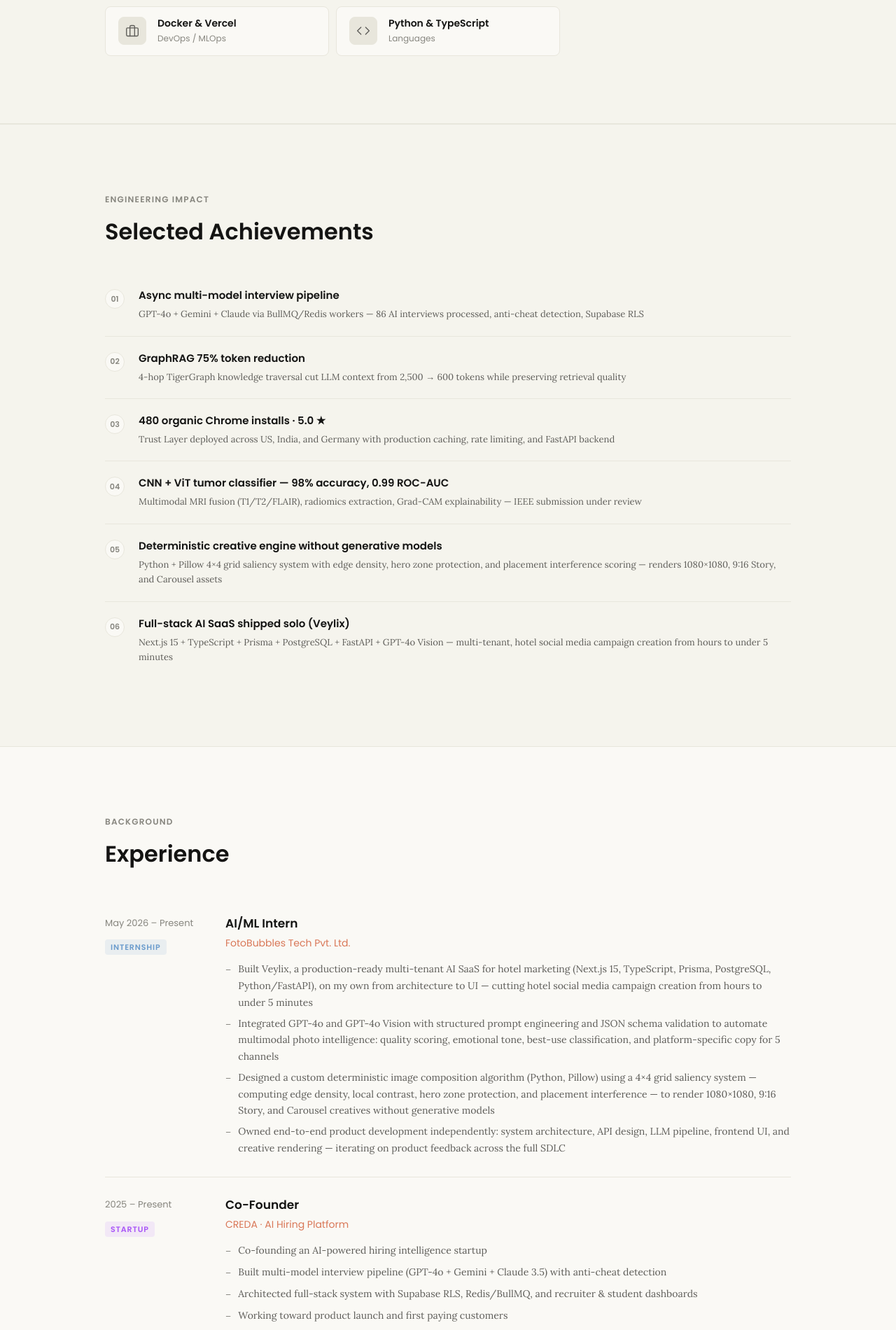
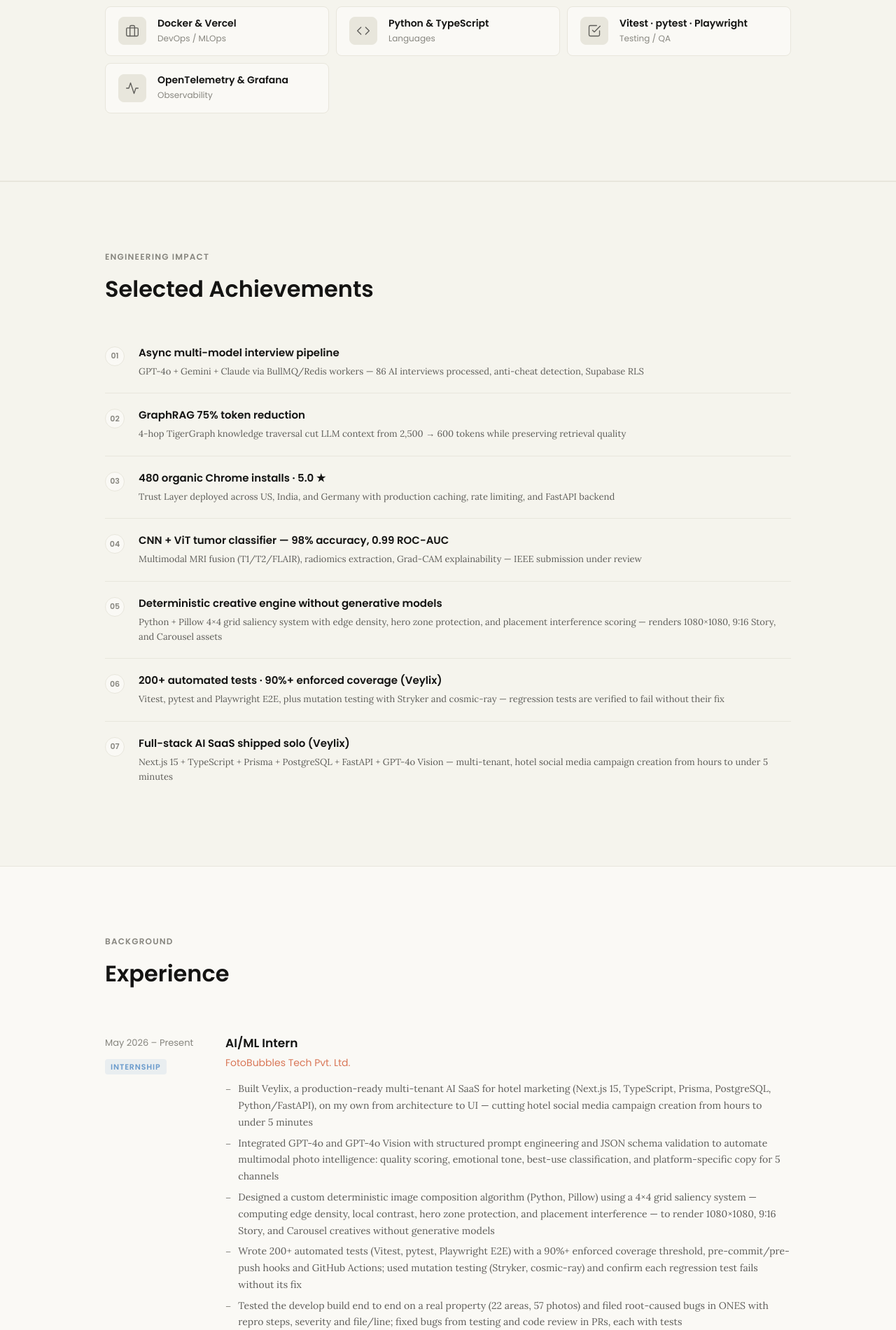
Before and after one commit to vishnu-k-dev/vishnu-portfolio, a Next.js app: page / in a window 1280 px wide. Shown: the part 3780-5680 px from the top of the page at 70% size. Built offline with nearby package versions, Linux system fonts and the light colour scheme.

Commit message:
Add Veylix testing, RLS and observability work plus new skills from updated resume

```diff
--- a/app/api/chat/route.ts
+++ b/app/api/chat/route.ts
@@ -43,7 +43,7 @@
 - CNN-LSTM hybrid with self-attention pooling, trained on 895 SciDB IR images
 
 EXPERIENCE
-- FotoBubbles Tech Pvt. Ltd., AI/ML Intern (May 2026–Present): Built and shipped Veylix, a multi-tenant AI SaaS (Next.js 15, TypeScript, Prisma, PostgreSQL, Python/FastAPI) on my own from architecture to UI — cutting hotel social media creation from hours to under 5 minutes. Integrated GPT-4o and GPT-4o Vision with structured prompt engineering for multimodal photo intelligence and platform-specific copy across 5 channels. Built a custom deterministic image composition algorithm (Python, Pillow) using 4×4 grid saliency to render 1080×1080, 9:16 Story, and Carousel creatives without generative models.
+- FotoBubbles Tech Pvt. Ltd., AI/ML Intern (May 2026–Present): Built and shipped Veylix, a multi-tenant AI SaaS (Next.js 15, TypeScript, Prisma, PostgreSQL, Python/FastAPI) on my own from architecture to UI — cutting hotel social media creation from hours to under 5 minutes. Wrote 200+ automated tests (Vitest, pytest, Playwright) with 90%+ enforced coverage and mutation testing (Stryker, cosmic-ray); designed Postgres row-level-security tenant isolation and pg-boss outbox jobs with idempotency keys; added OpenTelemetry + Grafana Cloud observability and an AI-spend ledger. Integrated GPT-4o and GPT-4o Vision with structured prompt engineering for multimodal photo intelligence and platform-specific copy across 5 channels. Built a custom deterministic image composition algorithm (Python, Pillow) using 4×4 grid saliency to render 1080×1080, 9:16 Story, and Carousel creatives without generative models.
 - Equinoxis Pvt. Ltd., AI/ML Intern (June–July 2025): Integrated Gemini API into video generation pipeline, optimised prompt structures, built reproducible ML experiment notebooks
 
 HACKATHONS
@@ -57,8 +57,10 @@
 - LLMs: GPT-4o, Gemini, Claude API, RAG, GraphRAG, prompt engineering
 - Backend: FastAPI, Flask, Node.js, Redis, BullMQ
 - Databases: PostgreSQL, Supabase, Firebase
-- DevOps: Docker, Vercel, Git
-- Languages: Python, TypeScript, JavaScript
+- DevOps: Docker, Cloudflare R2 & Tunnel, Vercel, Render, Railway, Git
+- Testing/QA: pytest, Vitest, Playwright, Postman API testing, bug reporting (ONES), GitHub Actions
+- Observability: OpenTelemetry, Grafana Cloud
+- Languages: Python, TypeScript, SQL, Java, C
 
 Keep responses to 2-4 sentences. Be direct and friendly.`;
 
--- a/components/Achievements.tsx
+++ b/components/Achievements.tsx
@@ -19,6 +19,10 @@
     {
       title: "Deterministic creative engine without generative models",
       detail: "Python + Pillow 4×4 grid saliency system with edge density, hero zone protection, and placement interference scoring — renders 1080×1080, 9:16 Story, and Carousel assets",
+    },
+    {
+      title: "200+ automated tests · 90%+ enforced coverage (Veylix)",
+      detail: "Vitest, pytest and Playwright E2E, plus mutation testing with Stryker and cosmic-ray — regression tests are verified to fail without their fix",
     },
     {
       title: "Full-stack AI SaaS shipped solo (Veylix)",
--- a/components/Experience.tsx
+++ b/components/Experience.tsx
@@ -12,7 +12,10 @@
       "Built Veylix, a production-ready multi-tenant AI SaaS for hotel marketing (Next.js 15, TypeScript, Prisma, PostgreSQL, Python/FastAPI), on my own from architecture to UI — cutting hotel social media campaign creation from hours to under 5 minutes",
       "Integrated GPT-4o and GPT-4o Vision with structured prompt engineering and JSON schema validation to automate multimodal photo intelligence: quality scoring, emotional tone, best-use classification, and platform-specific copy for 5 channels",
       "Designed a custom deterministic image composition algorithm (Python, Pillow) using a 4×4 grid saliency system — computing edge density, local contrast, hero zone protection, and placement interference — to render 1080×1080, 9:16 Story, and Carousel creatives without generative models",
-      "Owned end-to-end product development independently: system architecture, API design, LLM pipeline, frontend UI, and creative rendering — iterating on product feedback across the full SDLC",
+      "Wrote 200+ automated tests (Vitest, pytest, Playwright E2E) with a 90%+ enforced coverage threshold, pre-commit/pre-push hooks and GitHub Actions; used mutation testing (Stryker, cosmic-ray) and confirm each regression test fails without its fix",
+      "Tested the develop build end to end on a real property (22 areas, 57 photos) and filed root-caused bugs in ONES with repro steps, severity and file/line; fixed bugs from testing and code review in PRs, each with tests",
+      "Designed multi-tenant data isolation with Postgres row-level security and separate DB roles for app, auth and platform; built pg-boss outbox background jobs with idempotency keys so no job runs twice",
+      "Added OpenTelemetry traces, metrics and trace-correlated logs exported to Grafana Cloud with alerting and an AI-spend dashboard; an AI-spend ledger caps LLM cost",
     ],
   },
   {
--- a/components/Skills.tsx
+++ b/components/Skills.tsx
@@ -68,6 +68,16 @@
     name: "Python & TypeScript",
     desc: "Languages",
   },
+  {
+    icon: <Icon d="M9 11l3 3L22 4M21 12v7a2 2 0 0 1-2 2H5a2 2 0 0 1-2-2V5a2 2 0 0 1 2-2h11" />,
+    name: "Vitest · pytest · Playwright",
+    desc: "Testing / QA",
+  },
+  {
+    icon: <Icon d="M22 12h-4l-3 9L9 3l-3 9H2" />,
+    name: "OpenTelemetry & Grafana",
+    desc: "Observability",
+  },
 ];
 
 export default function Skills() {
```
